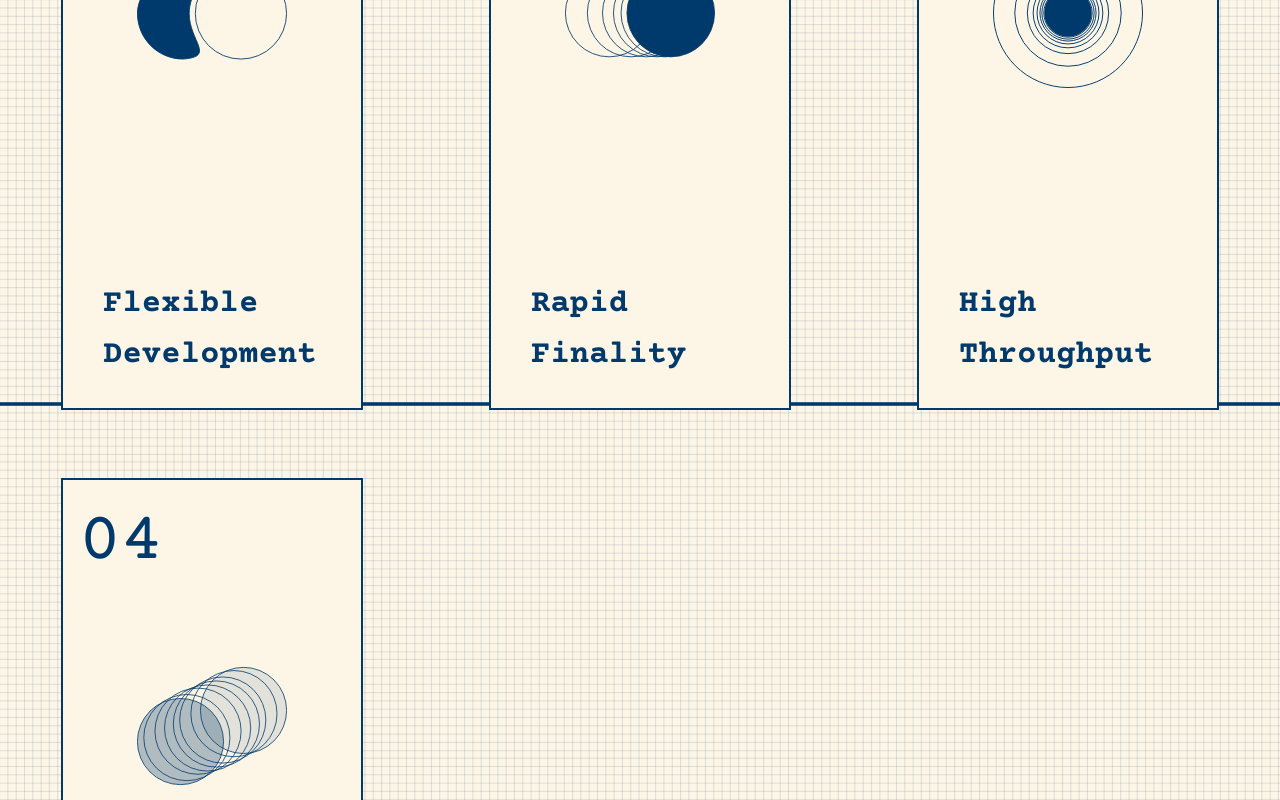
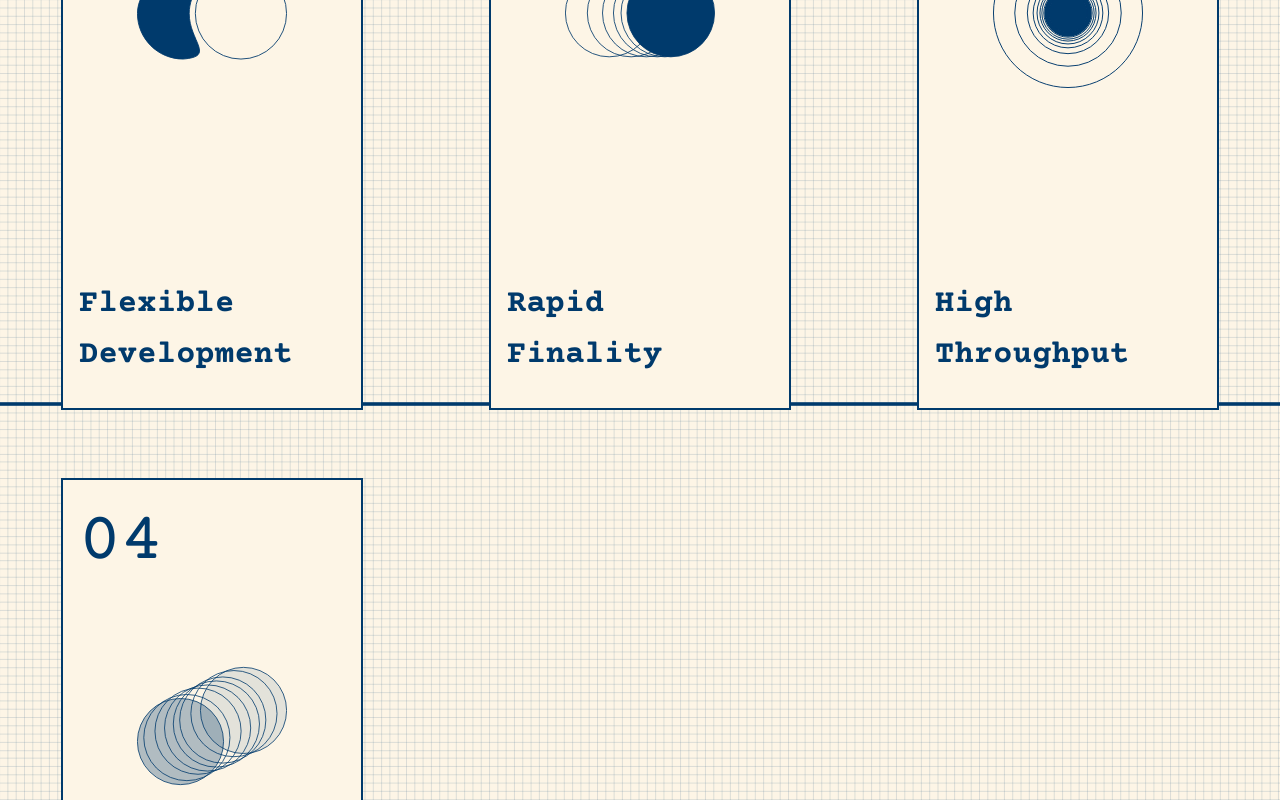
Before and after one commit to AzamHosseinian/Zellular-Ui, a React (Vite) app: page / in a window 1280 px wide. Shown: the part 2200-3000 px from the top of the page. Built offline with nearby package versions, Linux system fonts and the light colour scheme.

Commit message:
update title position

```diff
--- a/src/components/Advantage.jsx
+++ b/src/components/Advantage.jsx
@@ -156,7 +156,6 @@ const Advantage = () => {
                         : "Courier Prime Bold",
                     fontSize: hoveredIcon === adv.id ? "18px" : "32px",
                     textAlign: "left",
-                    paddingLeft: "24px ",
                     paddingRight: hoveredIcon === adv.id ? 0 : "40px",
                   }}
                 >
```
